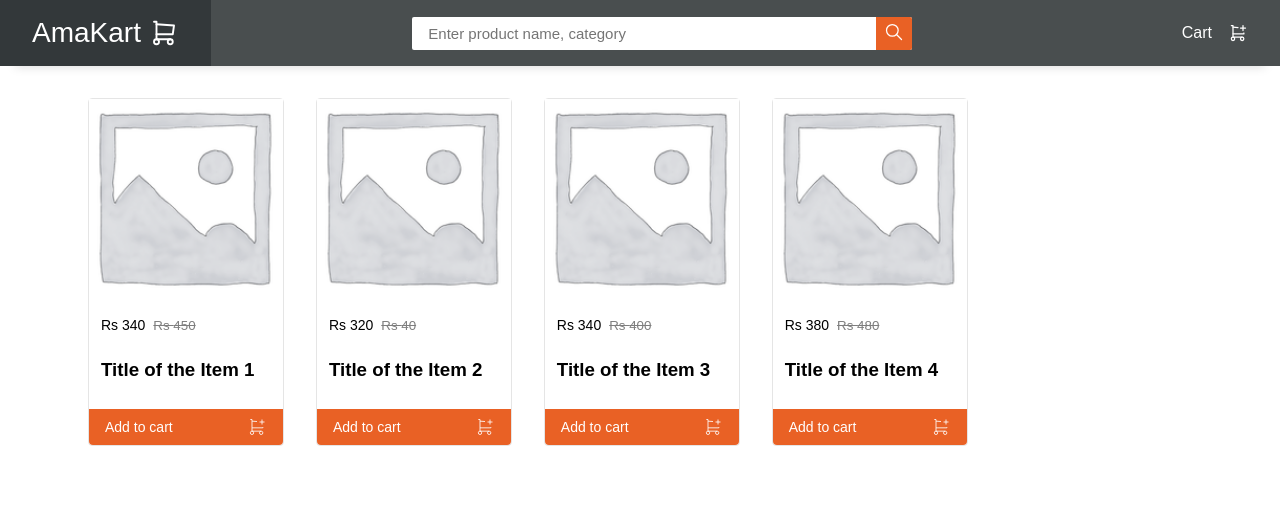
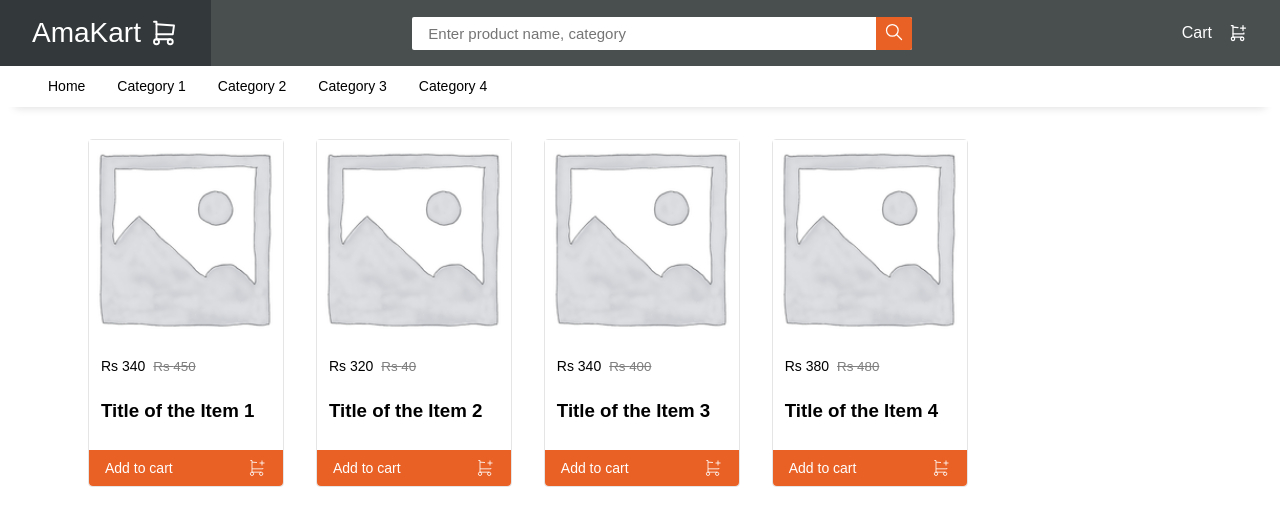
Before and after one commit to deepak-mahto/ReactLearnings, a React (Create React App) app in the folder hello-world/: page / in a window 1280 px wide. Shown: the top 526 px of the page. Built offline with nearby package versions, Linux system fonts and the light colour scheme.

Commit message:
Add subheader component.

```diff
--- a/hello-world/src/App.js
+++ b/hello-world/src/App.js
@@ -1,10 +1,12 @@
 import Products from "./components/Products/products";
 import Header from "./components/Products/Layout/Header";
+import SubHeader from "./components/Products/Layout/SubHeader";
 
 const App = () => {
   return (
     <div>
       <Header />
+      <SubHeader />
       <Products />
     </div>
   );
--- /dev/null
+++ b/hello-world/src/components/Products/Layout/SubHeader.js
@@ -0,0 +1,25 @@
+const SubHeader = () => {
+  return (
+    <div class="subheader-container">
+      <ul>
+        <li>
+          <a href="/">Home</a>
+        </li>
+        <li>
+          <a href="/">Category 1</a>
+        </li>
+        <li>
+          <a href="/">Category 2</a>
+        </li>
+        <li>
+          <a href="/">Category 3</a>
+        </li>
+        <li>
+          <a href="/">Category 4</a>
+        </li>
+      </ul>
+    </div>
+  );
+};
+
+export default SubHeader;
--- a/hello-world/src/index.scss
+++ b/hello-world/src/index.scss
@@ -1,6 +1,7 @@
 @import "./styles/variables";
 @import "./styles/items.scss";
 @import "./styles/header.scss";
+@import "./styles/subheader.scss";
 
 * {
   box-sizing: border-box;
--- /dev/null
+++ b/hello-world/src/styles/subheader.scss
@@ -0,0 +1,40 @@
+.subheader-container {
+    position: sticky;
+    z-index: 1024;
+    top: 66px;
+    ul {
+        padding: 0;
+        margin: 0;
+        display: flex;
+        align-items: center;
+        list-style: none;
+        background-color: white;
+        box-shadow: 0 15px 10px -15px #1111112b;
+        padding: 0 32px;
+        overflow-x: auto;
+        li {
+            a {
+                display: inline-block;
+                padding: 10px 16px;
+                text-decoration: none;
+                color: black;
+                font-size: 14px;
+                transition: background 100ms ease-in-out;
+                white-space: nowrap;
+
+                &.active, &:hover {
+                    background-color: $primary;
+                    color: $white;
+                }
+            }
+        }
+    }
+}
+
+@media screen and (max-width:768px) {
+    .subheader-container {
+        ul {
+            padding: 0 16px;
+        }
+    }
+}
```
